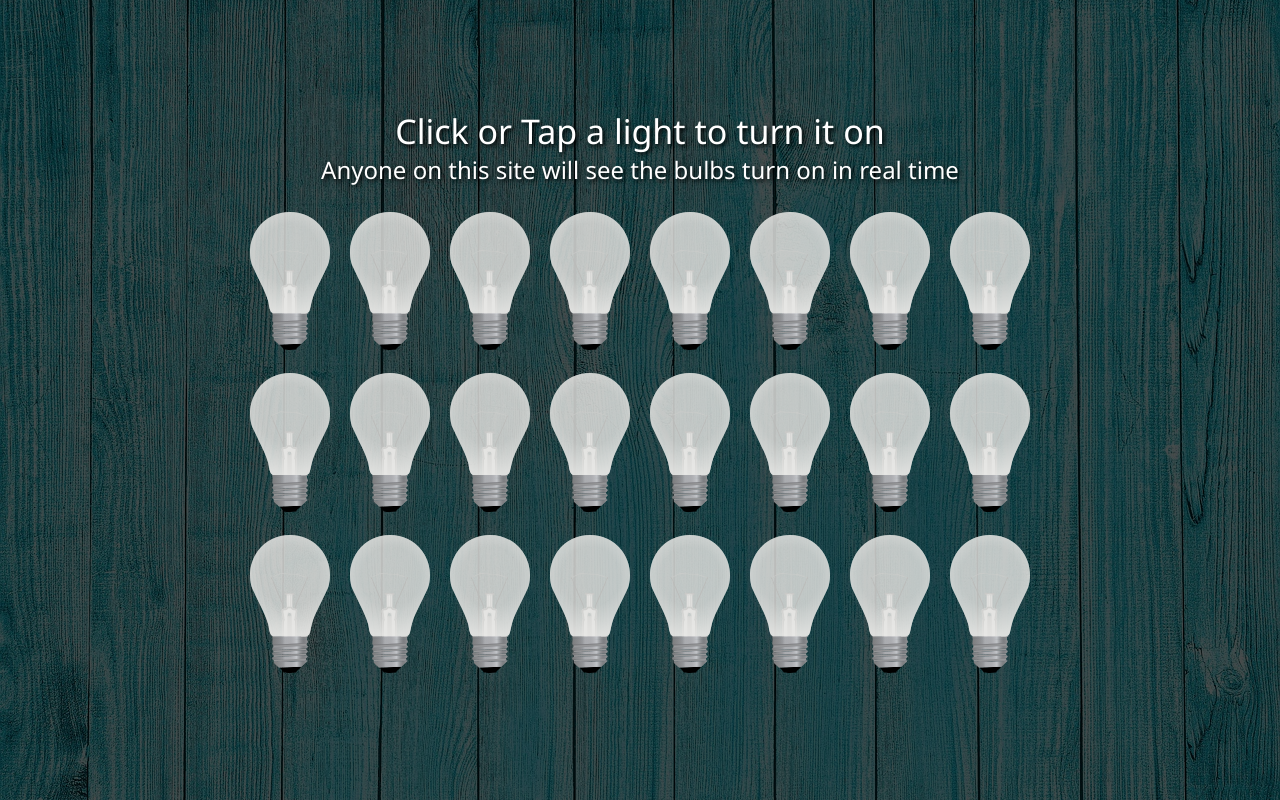
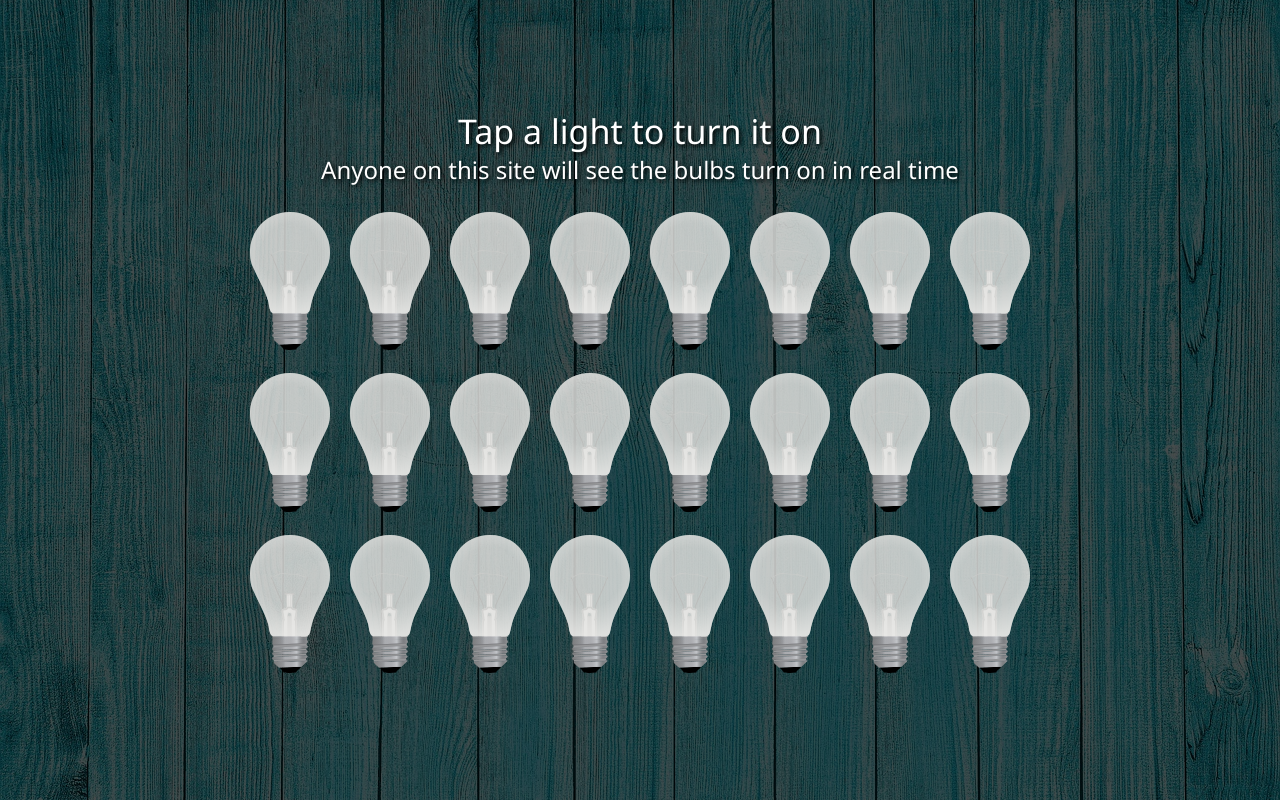
Before and after one commit to joshborup/lightbulbs_and_sockets, a React (Create React App) app: page / in a window 1280 px wide. Built offline with nearby package versions, Linux system fonts and the light colour scheme; no server answers.

Commit message:
testing hook

```diff
--- a/src/App.js
+++ b/src/App.js
@@ -48,7 +48,7 @@ class App extends Component {
     return (
       <div className="App">
         <div>
-          <h1 className='common-heading'>Click or Tap a light to turn it on</h1>
+          <h1 className='common-heading'>Tap a light to turn it on</h1>
           <h2 className='common-heading'>Anyone on this site will see the bulbs turn on in real time</h2>
         </div>
         <div>
```
